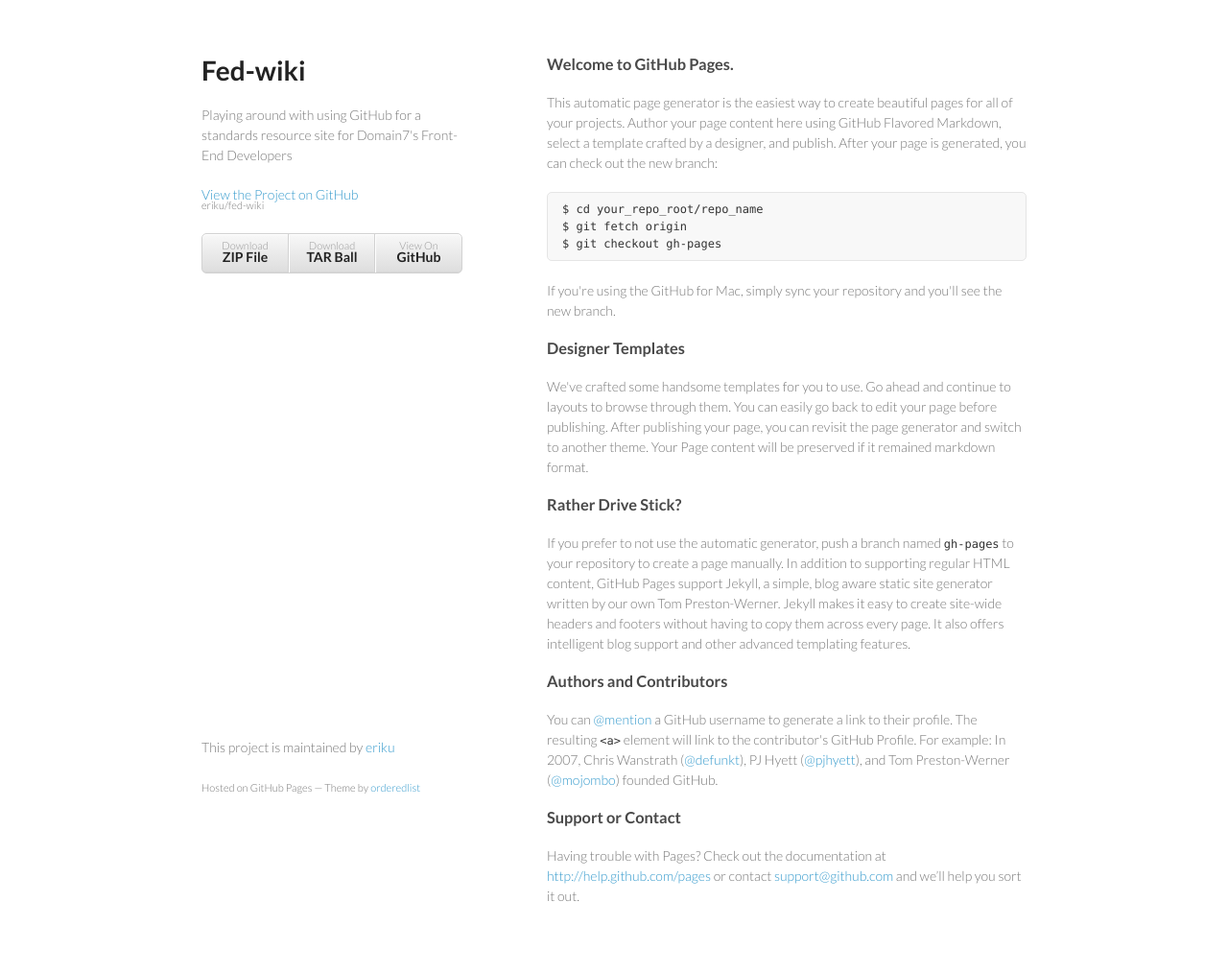
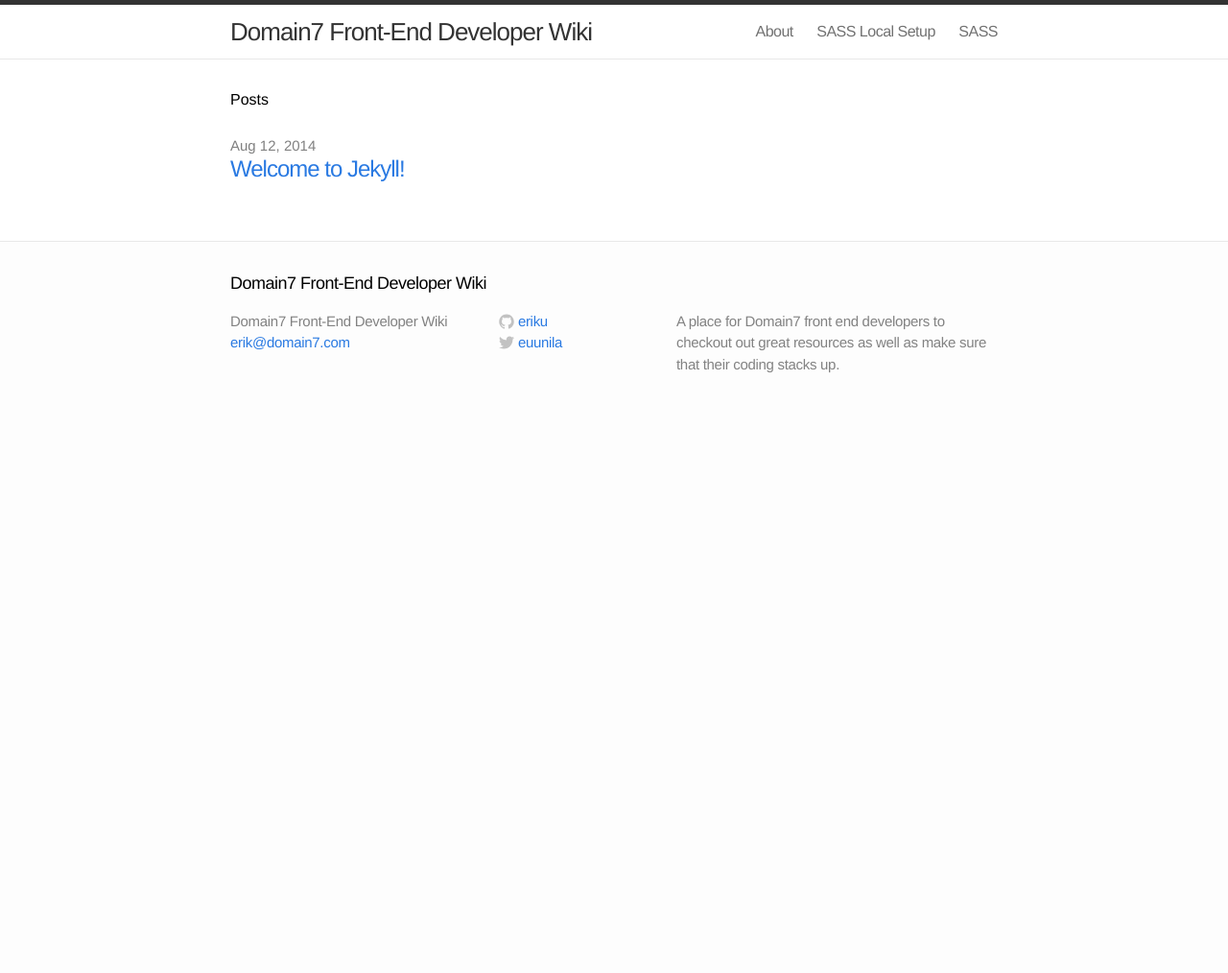
Before and after one commit to domain7/dev-wiki, a Jekyll site: the page built from index.html, in a window 1280 px wide. Shown: the whole page at 96% size. Built offline with Jekyll 4.4.1, drawn with Linux system fonts in a browser that asks for light colours; after the commit the page ends 900 px from its top, so only the background shows below that.

Commit message:
Revert "Create gh-pages branch via GitHub"
This reverts commit d52cb3db7368f778d949f9f8b8f905cb83787a87.

```diff
--- a/index.html
+++ b/index.html
@@ -1,71 +1,18 @@
-<!doctype html>
-<html>
-  <head>
-    <meta charset="utf-8">
-    <meta http-equiv="X-UA-Compatible" content="chrome=1">
-    <title>Fed-wiki by eriku</title>
+---
+layout: default
+---
 
-    <link rel="stylesheet" href="stylesheets/styles.css">
-    <link rel="stylesheet" href="stylesheets/pygment_trac.css">
-    <meta name="viewport" content="width=device-width, initial-scale=1, user-scalable=no">
-    <!--[if lt IE 9]>
-    <script src="//html5shiv.googlecode.com/svn/trunk/html5.js"></script>
-    <![endif]-->
-  </head>
-  <body>
-    <div class="wrapper">
-      <header>
-        <h1>Fed-wiki</h1>
-        <p>Playing around with using GitHub for a standards resource site for Domain7&#39;s Front-End Developers</p>
+<div class="home">
 
-        <p class="view"><a href="https://github.com/eriku/fed-wiki">View the Project on GitHub <small>eriku/fed-wiki</small></a></p>
+  <h1>Posts</h1>
 
+  <ul class="posts">
+    {% for post in site.posts %}
+      <li>
+        <span class="post-date">{{ post.date | date: "%b %-d, %Y" }}</span>
+        <a class="post-link" href="{{ post.url | prepend: site.baseurl }}">{{ post.title }}</a>
+      </li>
+    {% endfor %}
+  </ul>
 
-        <ul>
-          <li><a href="https://github.com/eriku/fed-wiki/zipball/master">Download <strong>ZIP File</strong></a></li>
-          <li><a href="https://github.com/eriku/fed-wiki/tarball/master">Download <strong>TAR Ball</strong></a></li>
-          <li><a href="https://github.com/eriku/fed-wiki">View On <strong>GitHub</strong></a></li>
-        </ul>
-      </header>
-      <section>
-        <h3>
-<a name="welcome-to-github-pages" class="anchor" href="#welcome-to-github-pages"><span class="octicon octicon-link"></span></a>Welcome to GitHub Pages.</h3>
-
-<p>This automatic page generator is the easiest way to create beautiful pages for all of your projects. Author your page content here using GitHub Flavored Markdown, select a template crafted by a designer, and publish. After your page is generated, you can check out the new branch:</p>
-
-<pre><code>$ cd your_repo_root/repo_name
-$ git fetch origin
-$ git checkout gh-pages
-</code></pre>
-
-<p>If you're using the GitHub for Mac, simply sync your repository and you'll see the new branch.</p>
-
-<h3>
-<a name="designer-templates" class="anchor" href="#designer-templates"><span class="octicon octicon-link"></span></a>Designer Templates</h3>
-
-<p>We've crafted some handsome templates for you to use. Go ahead and continue to layouts to browse through them. You can easily go back to edit your page before publishing. After publishing your page, you can revisit the page generator and switch to another theme. Your Page content will be preserved if it remained markdown format.</p>
-
-<h3>
-<a name="rather-drive-stick" class="anchor" href="#rather-drive-stick"><span class="octicon octicon-link"></span></a>Rather Drive Stick?</h3>
-
-<p>If you prefer to not use the automatic generator, push a branch named <code>gh-pages</code> to your repository to create a page manually. In addition to supporting regular HTML content, GitHub Pages support Jekyll, a simple, blog aware static site generator written by our own Tom Preston-Werner. Jekyll makes it easy to create site-wide headers and footers without having to copy them across every page. It also offers intelligent blog support and other advanced templating features.</p>
-
-<h3>
-<a name="authors-and-contributors" class="anchor" href="#authors-and-contributors"><span class="octicon octicon-link"></span></a>Authors and Contributors</h3>
-
-<p>You can <a href="https://github.com/blog/821" class="user-mention">@mention</a> a GitHub username to generate a link to their profile. The resulting <code>&lt;a&gt;</code> element will link to the contributor's GitHub Profile. For example: In 2007, Chris Wanstrath (<a href="https://github.com/defunkt" class="user-mention">@defunkt</a>), PJ Hyett (<a href="https://github.com/pjhyett" class="user-mention">@pjhyett</a>), and Tom Preston-Werner (<a href="https://github.com/mojombo" class="user-mention">@mojombo</a>) founded GitHub.</p>
-
-<h3>
-<a name="support-or-contact" class="anchor" href="#support-or-contact"><span class="octicon octicon-link"></span></a>Support or Contact</h3>
-
-<p>Having trouble with Pages? Check out the documentation at <a href="http://help.github.com/pages">http://help.github.com/pages</a> or contact <a href="mailto:support@github.com">support@github.com</a> and we’ll help you sort it out.</p>
-      </section>
-      <footer>
-        <p>This project is maintained by <a href="https://github.com/eriku">eriku</a></p>
-        <p><small>Hosted on GitHub Pages &mdash; Theme by <a href="https://github.com/orderedlist">orderedlist</a></small></p>
-      </footer>
-    </div>
-    <script src="javascripts/scale.fix.js"></script>
-
-  </body>
-</html>
+</div>
--- a/javascripts/scale.fix.js
+++ /dev/null
@@ -1,17 +0,0 @@
-var metas = document.getElementsByTagName('meta');
-var i;
-if (navigator.userAgent.match(/iPhone/i)) {
-  for (i=0; i<metas.length; i++) {
-    if (metas[i].name == "viewport") {
-      metas[i].content = "width=device-width, minimum-scale=1.0, maximum-scale=1.0";
-    }
-  }
-  document.addEventListener("gesturestart", gestureStart, false);
-}
-function gestureStart() {
-  for (i=0; i<metas.length; i++) {
-    if (metas[i].name == "viewport") {
-      metas[i].content = "width=device-width, minimum-scale=0.25, maximum-scale=1.6";
-    }
-  }
-}
--- a/stylesheets/pygment_trac.css
+++ /dev/null
@@ -1,69 +0,0 @@
-.highlight  { background: #ffffff; }
-.highlight .c { color: #999988; font-style: italic } /* Comment */
-.highlight .err { color: #a61717; background-color: #e3d2d2 } /* Error */
-.highlight .k { font-weight: bold } /* Keyword */
-.highlight .o { font-weight: bold } /* Operator */
-.highlight .cm { color: #999988; font-style: italic } /* Comment.Multiline */
-.highlight .cp { color: #999999; font-weight: bold } /* Comment.Preproc */
-.highlight .c1 { color: #999988; font-style: italic } /* Comment.Single */
-.highlight .cs { color: #999999; font-weight: bold; font-style: italic } /* Comment.Special */
-.highlight .gd { color: #000000; background-color: #ffdddd } /* Generic.Deleted */
-.highlight .gd .x { color: #000000; background-color: #ffaaaa } /* Generic.Deleted.Specific */
-.highlight .ge { font-style: italic } /* Generic.Emph */
-.highlight .gr { color: #aa0000 } /* Generic.Error */
-.highlight .gh { color: #999999 } /* Generic.Heading */
-.highlight .gi { color: #000000; background-color: #ddffdd } /* Generic.Inserted */
-.highlight .gi .x { color: #000000; background-color: #aaffaa } /* Generic.Inserted.Specific */
-.highlight .go { color: #888888 } /* Generic.Output */
-.highlight .gp { color: #555555 } /* Generic.Prompt */
-.highlight .gs { font-weight: bold } /* Generic.Strong */
-.highlight .gu { color: #800080; font-weight: bold; } /* Generic.Subheading */
-.highlight .gt { color: #aa0000 } /* Generic.Traceback */
-.highlight .kc { font-weight: bold } /* Keyword.Constant */
-.highlight .kd { font-weight: bold } /* Keyword.Declaration */
-.highlight .kn { font-weight: bold } /* Keyword.Namespace */
-.highlight .kp { font-weight: bold } /* Keyword.Pseudo */
-.highlight .kr { font-weight: bold } /* Keyword.Reserved */
-.highlight .kt { color: #445588; font-weight: bold } /* Keyword.Type */
-.highlight .m { color: #009999 } /* Literal.Number */
-.highlight .s { color: #d14 } /* Literal.String */
-.highlight .na { color: #008080 } /* Name.Attribute */
-.highlight .nb { color: #0086B3 } /* Name.Builtin */
-.highlight .nc { color: #445588; font-weight: bold } /* Name.Class */
-.highlight .no { color: #008080 } /* Name.Constant */
-.highlight .ni { color: #800080 } /* Name.Entity */
-.highlight .ne { color: #990000; font-weight: bold } /* Name.Exception */
-.highlight .nf { color: #990000; font-weight: bold } /* Name.Function */
-.highlight .nn { color: #555555 } /* Name.Namespace */
-.highlight .nt { color: #000080 } /* Name.Tag */
-.highlight .nv { color: #008080 } /* Name.Variable */
-.highlight .ow { font-weight: bold } /* Operator.Word */
-.highlight .w { color: #bbbbbb } /* Text.Whitespace */
-.highlight .mf { color: #009999 } /* Literal.Number.Float */
-.highlight .mh { color: #009999 } /* Literal.Number.Hex */
-.highlight .mi { color: #009999 } /* Literal.Number.Integer */
-.highlight .mo { color: #009999 } /* Literal.Number.Oct */
-.highlight .sb { color: #d14 } /* Literal.String.Backtick */
-.highlight .sc { color: #d14 } /* Literal.String.Char */
-.highlight .sd { color: #d14 } /* Literal.String.Doc */
-.highlight .s2 { color: #d14 } /* Literal.String.Double */
-.highlight .se { color: #d14 } /* Literal.String.Escape */
-.highlight .sh { color: #d14 } /* Literal.String.Heredoc */
-.highlight .si { color: #d14 } /* Literal.String.Interpol */
-.highlight .sx { color: #d14 } /* Literal.String.Other */
-.highlight .sr { color: #009926 } /* Literal.String.Regex */
-.highlight .s1 { color: #d14 } /* Literal.String.Single */
-.highlight .ss { color: #990073 } /* Literal.String.Symbol */
-.highlight .bp { color: #999999 } /* Name.Builtin.Pseudo */
-.highlight .vc { color: #008080 } /* Name.Variable.Class */
-.highlight .vg { color: #008080 } /* Name.Variable.Global */
-.highlight .vi { color: #008080 } /* Name.Variable.Instance */
-.highlight .il { color: #009999 } /* Literal.Number.Integer.Long */
-
-.type-csharp .highlight .k { color: #0000FF }
-.type-csharp .highlight .kt { color: #0000FF }
-.type-csharp .highlight .nf { color: #000000; font-weight: normal }
-.type-csharp .highlight .nc { color: #2B91AF }
-.type-csharp .highlight .nn { color: #000000 }
-.type-csharp .highlight .s { color: #A31515 }
-.type-csharp .highlight .sc { color: #A31515 }
--- a/stylesheets/styles.css
+++ /dev/null
@@ -1,255 +0,0 @@
-@import url(https://fonts.googleapis.com/css?family=Lato:300italic,700italic,300,700);
-
-body {
-  padding:50px;
-  font:14px/1.5 Lato, "Helvetica Neue", Helvetica, Arial, sans-serif;
-  color:#777;
-  font-weight:300;
-}
-
-h1, h2, h3, h4, h5, h6 {
-  color:#222;
-  margin:0 0 20px;
-}
-
-p, ul, ol, table, pre, dl {
-  margin:0 0 20px;
-}
-
-h1, h2, h3 {
-  line-height:1.1;
-}
-
-h1 {
-  font-size:28px;
-}
-
-h2 {
-  color:#393939;
-}
-
-h3, h4, h5, h6 {
-  color:#494949;
-}
-
-a {
-  color:#39c;
-  font-weight:400;
-  text-decoration:none;
-}
-
-a small {
-  font-size:11px;
-  color:#777;
-  margin-top:-0.6em;
-  display:block;
-}
-
-.wrapper {
-  width:860px;
-  margin:0 auto;
-}
-
-blockquote {
-  border-left:1px solid #e5e5e5;
-  margin:0;
-  padding:0 0 0 20px;
-  font-style:italic;
-}
-
-code, pre {
-  font-family:Monaco, Bitstream Vera Sans Mono, Lucida Console, Terminal;
-  color:#333;
-  font-size:12px;
-}
-
-pre {
-  padding:8px 15px;
-  background: #f8f8f8;
-  border-radius:5px;
-  border:1px solid #e5e5e5;
-  overflow-x: auto;
-}
-
-table {
-  width:100%;
-  border-collapse:collapse;
-}
-
-th, td {
-  text-align:left;
-  padding:5px 10px;
-  border-bottom:1px solid #e5e5e5;
-}
-
-dt {
-  color:#444;
-  font-weight:700;
-}
-
-th {
-  color:#444;
-}
-
-img {
-  max-width:100%;
-}
-
-header {
-  width:270px;
-  float:left;
-  position:fixed;
-}
-
-header ul {
-  list-style:none;
-  height:40px;
-
-  padding:0;
-
-  background: #eee;
-  background: -moz-linear-gradient(top, #f8f8f8 0%, #dddddd 100%);
-  background: -webkit-gradient(linear, left top, left bottom, color-stop(0%,#f8f8f8), color-stop(100%,#dddddd));
-  background: -webkit-linear-gradient(top, #f8f8f8 0%,#dddddd 100%);
-  background: -o-linear-gradient(top, #f8f8f8 0%,#dddddd 100%);
-  background: -ms-linear-gradient(top, #f8f8f8 0%,#dddddd 100%);
-  background: linear-gradient(top, #f8f8f8 0%,#dddddd 100%);
-
-  border-radius:5px;
-  border:1px solid #d2d2d2;
-  box-shadow:inset #fff 0 1px 0, inset rgba(0,0,0,0.03) 0 -1px 0;
-  width:270px;
-}
-
-header li {
-  width:89px;
-  float:left;
-  border-right:1px solid #d2d2d2;
-  height:40px;
-}
-
-header ul a {
-  line-height:1;
-  font-size:11px;
-  color:#999;
-  display:block;
-  text-align:center;
-  padding-top:6px;
-  height:40px;
-}
-
-strong {
-  color:#222;
-  font-weight:700;
-}
-
-header ul li + li {
-  width:88px;
-  border-left:1px solid #fff;
-}
-
-header ul li + li + li {
-  border-right:none;
-  width:89px;
-}
-
-header ul a strong {
-  font-size:14px;
-  display:block;
-  color:#222;
-}
-
-section {
-  width:500px;
-  float:right;
-  padding-bottom:50px;
-}
-
-small {
-  font-size:11px;
-}
-
-hr {
-  border:0;
-  background:#e5e5e5;
-  height:1px;
-  margin:0 0 20px;
-}
-
-footer {
-  width:270px;
-  float:left;
-  position:fixed;
-  bottom:50px;
-}
-
-@media print, screen and (max-width: 960px) {
-
-  div.wrapper {
-    width:auto;
-    margin:0;
-  }
-
-  header, section, footer {
-    float:none;
-    position:static;
-    width:auto;
-  }
-
-  header {
-    padding-right:320px;
-  }
-
-  section {
-    border:1px solid #e5e5e5;
-    border-width:1px 0;
-    padding:20px 0;
-    margin:0 0 20px;
-  }
-
-  header a small {
-    display:inline;
-  }
-
-  header ul {
-    position:absolute;
-    right:50px;
-    top:52px;
-  }
-}
-
-@media print, screen and (max-width: 720px) {
-  body {
-    word-wrap:break-word;
-  }
-
-  header {
-    padding:0;
-  }
-
-  header ul, header p.view {
-    position:static;
-  }
-
-  pre, code {
-    word-wrap:normal;
-  }
-}
-
-@media print, screen and (max-width: 480px) {
-  body {
-    padding:15px;
-  }
-
-  header ul {
-    display:none;
-  }
-}
-
-@media print {
-  body {
-    padding:0.4in;
-    font-size:12pt;
-    color:#444;
-  }
-}
```
Also changed, not shown: params.json (deleted, +0 -1 lines).
